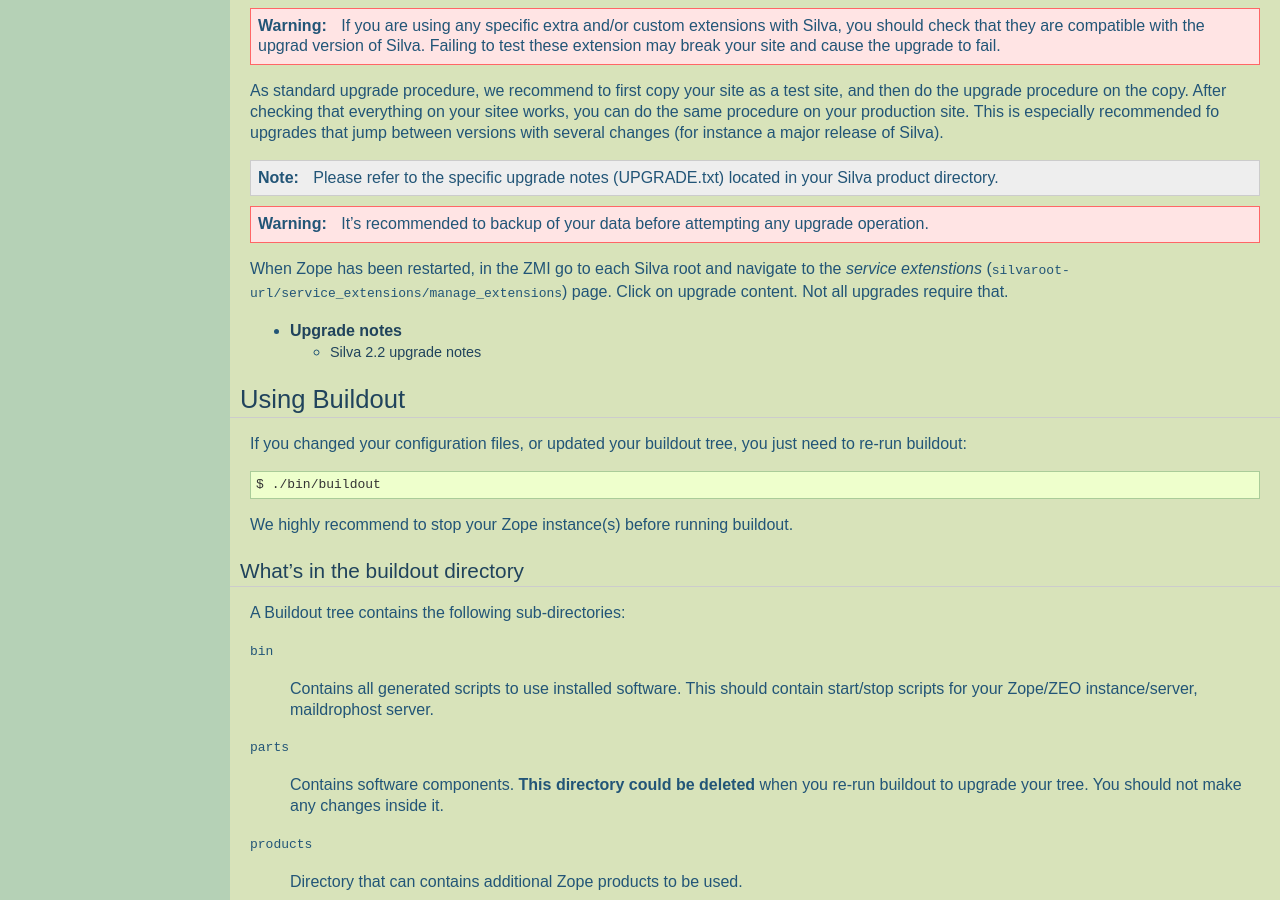
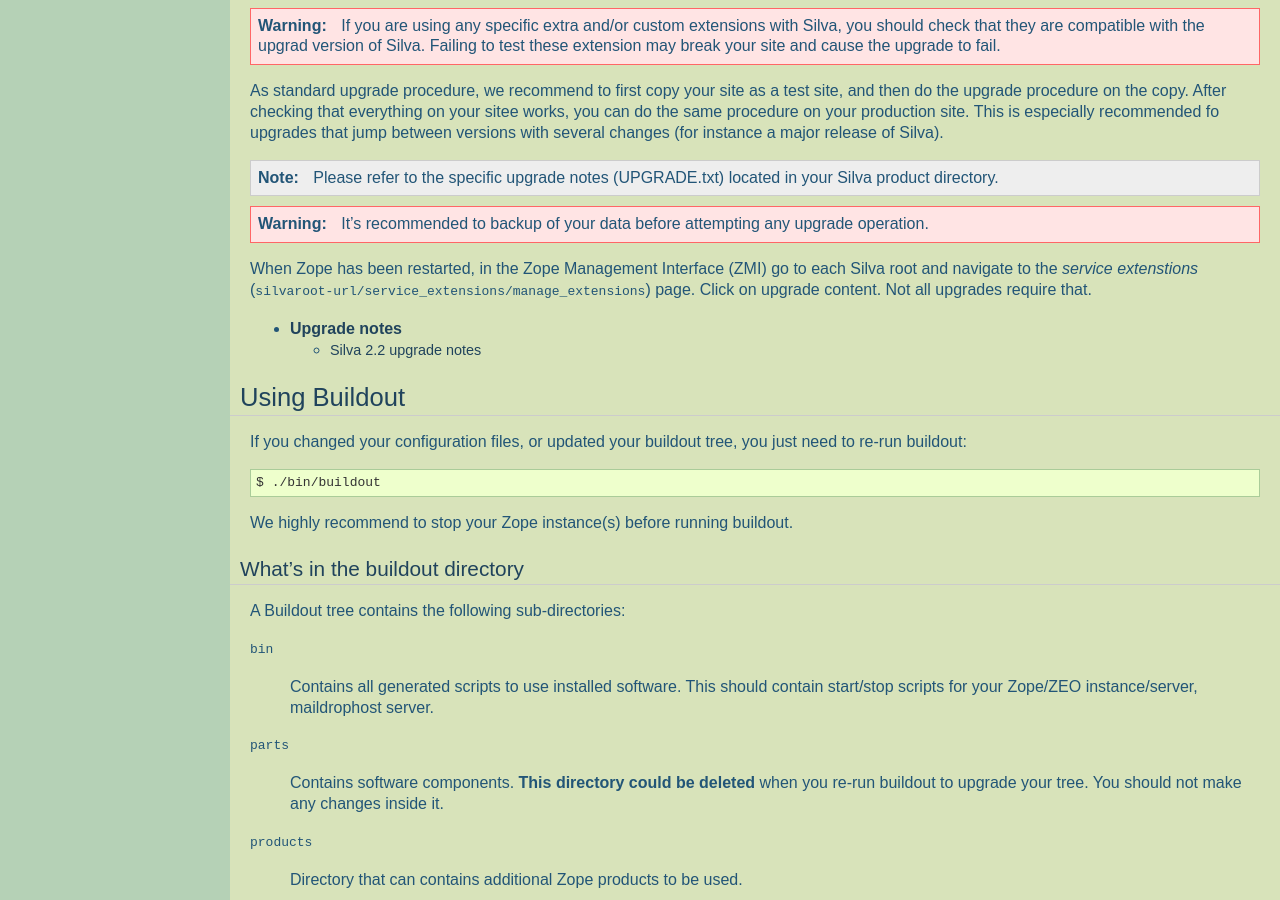
Before and after one commit to silvacms/documentation, a Sphinx documentation site: the page built from source/silva/buildout.rst, in a window 1280 px wide and 900 px high, scrolled down 4417 px. Built offline with Sphinx 7.4.7, drawn with Linux system fonts in a browser that asks for light colours; pages that are not in the unit, such as notebooks, are missing from menus.

Commit message:
- Edit text

```diff
--- a/source/silva/buildout.rst
+++ b/source/silva/buildout.rst
@@ -330,8 +330,8 @@
    It's recommended to backup of your data before attempting any
    upgrade operation.
 
-When Zope has been restarted, in the ZMI go to each Silva root and
-navigate to the *service extenstions*
+When Zope has been restarted, in the Zope Management Interface (ZMI)
+go to each Silva root and navigate to the *service extenstions*
 (``silvaroot-url/service_extensions/manage_extensions``) page. Click
 on upgrade content. Not all upgrades require that.
 
--- a/source/silva/contents/api/folders.rst
+++ b/source/silva/contents/api/folders.rst
@@ -10,13 +10,11 @@
 
 .. autointerface:: silva.core.interfaces.IContainer
 
-
 Folder interface
 ----------------
 
 .. autointerface:: silva.core.interfaces.IFolder
 
-
 Publication interface
 ---------------------
 
```
Also changed, not shown: other parts of source/silva/contents/api/folders.rst (+1 -1 lines).
